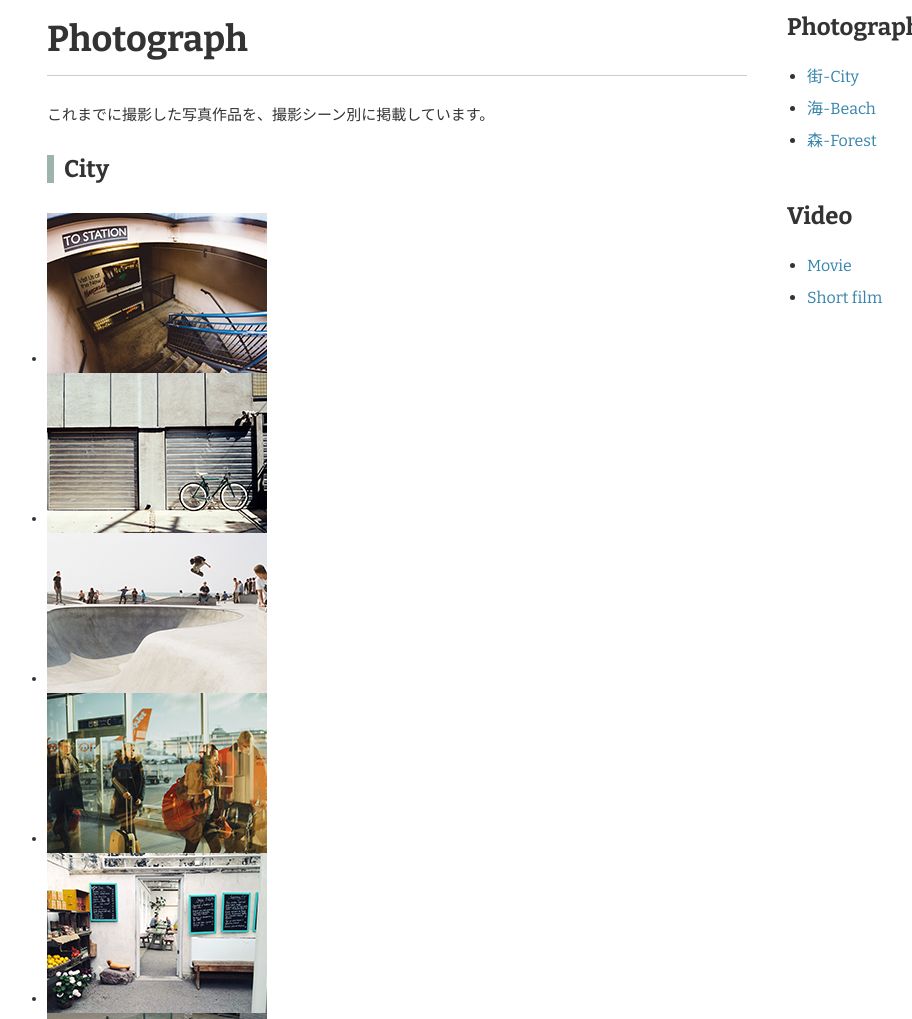
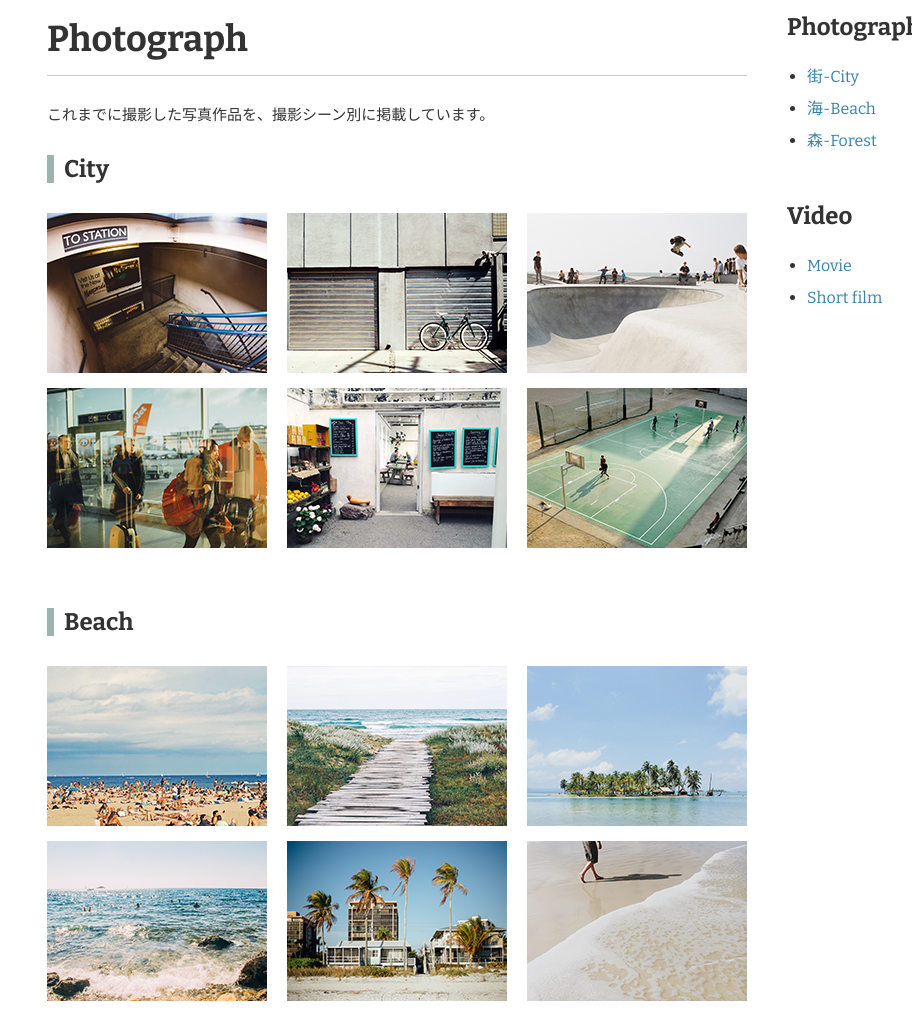
Before and after one commit to Ryotaro-Hayashi/HTML-CSS-initiation, a plain HTML site: page photograph.html in a window 1280 px wide. Shown: the part 352-1371 px from the top of the page, without its empty margins (123-1035 px from the left). Drawn offline with nearby package versions, Linux system fonts and the light colour scheme.

Commit message:
photographページのCSSを作成

```diff
--- a/css/style.css
+++ b/css/style.css
@@ -246,6 +246,7 @@ table {
 a img:hover {
   opacity: 0.8;
 }
+
 .sidebar h2 {
   margin-bottom: 10px
 }
@@ -265,3 +266,14 @@ a img:hover {
   background-position: center top;
   background-attachment: fixed;
   background-size: 100% auto;
+}
+
+#photograph .photograph-list li {
+  float: left;
+  list-style: none;
+  margin: 0 20px 15px 0;
+}
+
+#photograph .photograph-list li:nth-child(3n) {
+  margin-right: 0;
+}
--- a/photograph.html
+++ b/photograph.html
@@ -31,7 +31,7 @@
         <p>これまでに撮影した写真作品を、撮影シーン別に掲載しています。</p>
         <section id="city" class="clearfix">
           <h2 class="icon">City</h2>
-          <ul>
+          <ul class="photograph-list">
             <li><img src="images/photograph-city-01.png" alt="駅への階段"></li>
             <li><img src="images/photograph-city-02.png" alt="自転車とシャッター"></li>
             <li><img src="images/photograph-city-03.png" alt="スケートパーク"></li>
@@ -42,7 +42,7 @@
         </section>
         <section id="beach" class="clearfix">
           <h2 class="icon">Beach</h2>
-          <ul>
+          <ul class="photograph-list">
             <li><img src="images/photograph-beach-01.png" alt="海水浴槽"></li>
             <li><img src="images/photograph-beach-02.png" alt="ビーチへ続く道"></li>
             <li><img src="images/photograph-beach-03.png" alt="離れ小島"></li>
@@ -53,7 +53,7 @@
         </section>
         <section id="forest" class="clearfix">
           <h2 class="icon">Forest</h2>
-          <ul>
+          <ul class="photograph-list">
             <li><img src="images/photograph-forest-01.png" alt="池と小舟"></li>
             <li><img src="images/photograph-forest-02.png" alt="可憐な花"></li>
             <li><img src="images/photograph-forest-03.png" alt="森の小径"></li>
```
